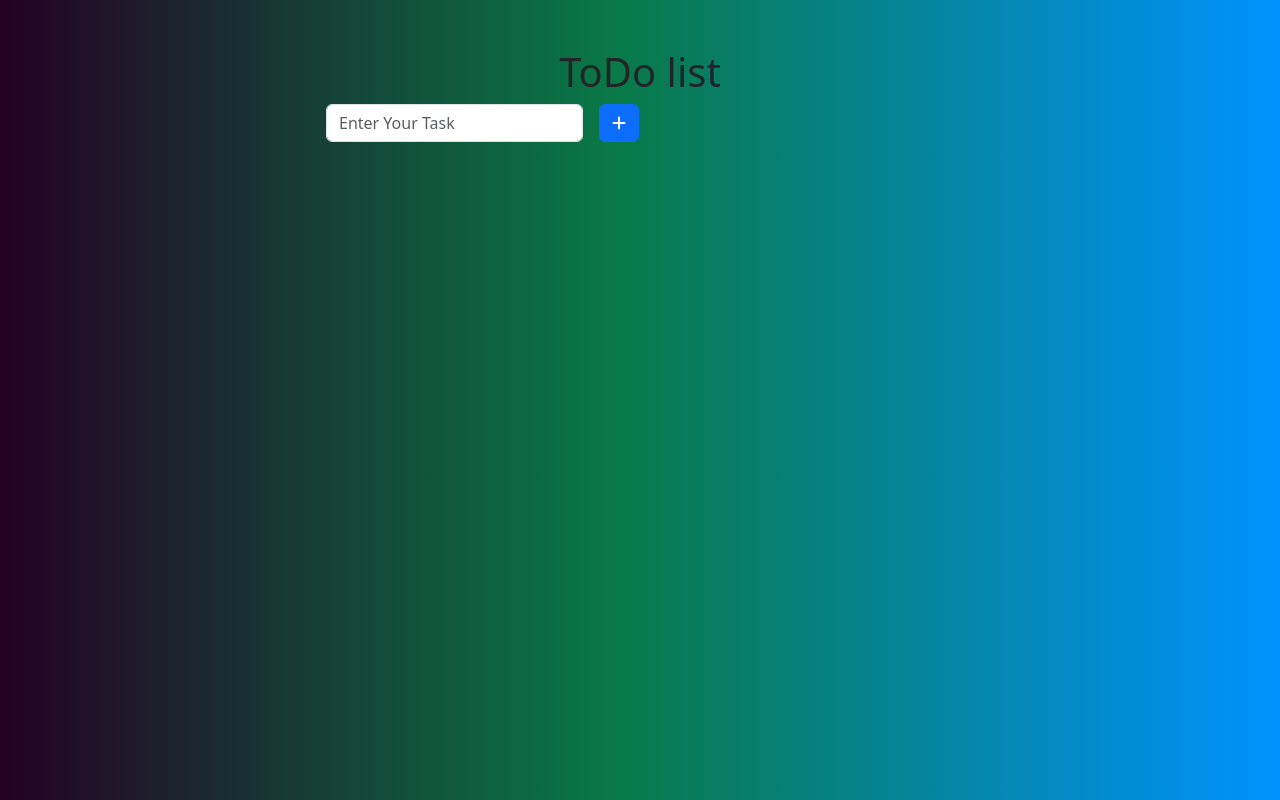
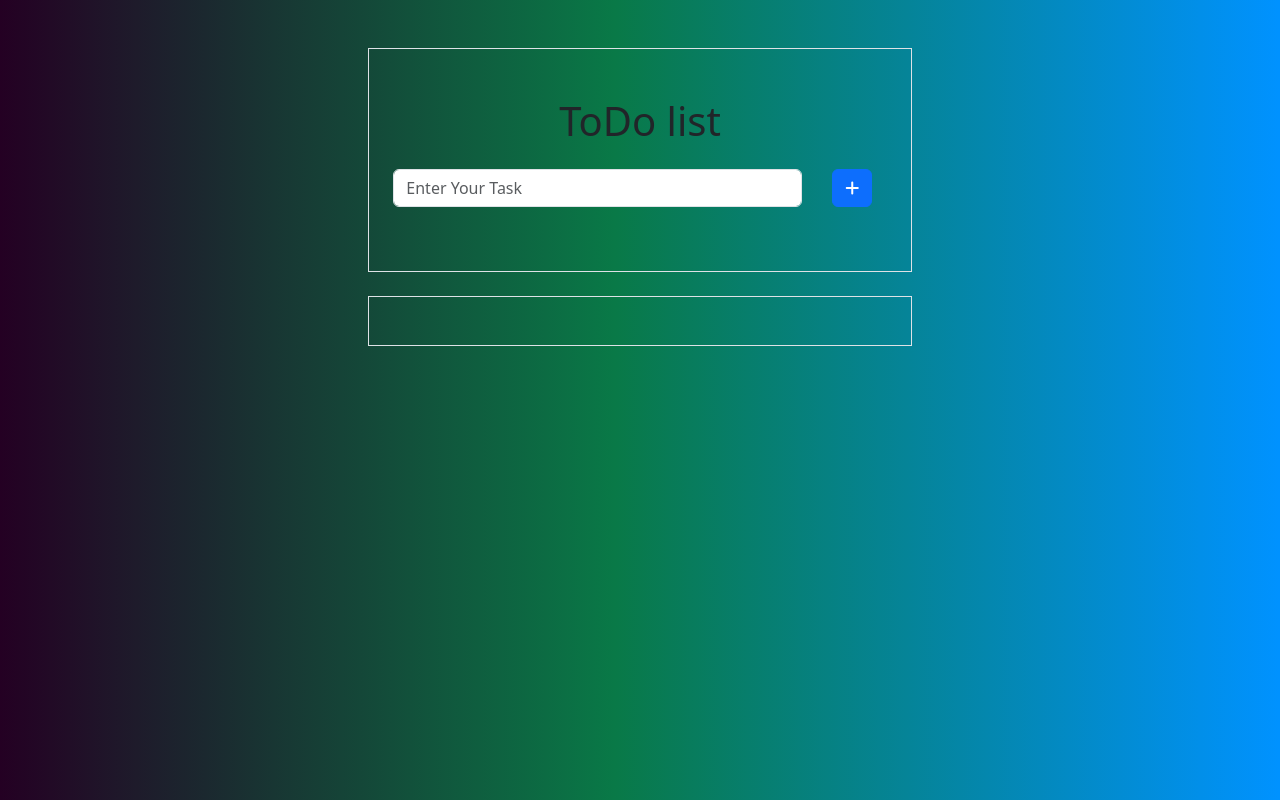
Before and after one commit to ZAK91/Todo, a plain HTML site: page index.html in a window 1280 px wide. Drawn offline with nearby package versions, Linux system fonts and the light colour scheme.

Commit message:
add result

```diff
--- a/index.html
+++ b/index.html
@@ -16,22 +16,27 @@
 <body>
 
     <div class="row mt-5">
-        <div class="col-lg-6 mx-auto text-center">
+        <div class="col-lg-5 mx-auto text-center border py-5 px-4">
             <h1>ToDo list</h1>
-            <form class="row g-3">
+            <form class="row g-3 mt-2">
 
-                <div class="col-auto">
+                <div class="col-10">
 
                     <input type="text" class="form-control" id="inputPassword2" placeholder="Enter Your Task">
                 </div>
-                <div class="col-auto">
+                <div class="col-2">
                     <button type="submit" class="btn btn-primary mb-3"><i class="fa-solid fa-plus"></i></button>
                 </div>
             </form>
         </div>
     </div>
+    <!-- result -->
+    <div class="row mt-4">
+        <div class="col-lg-5 border mx-auto p-4 result">
 
+        </div>
 
+    </div>
 
 
 
```
